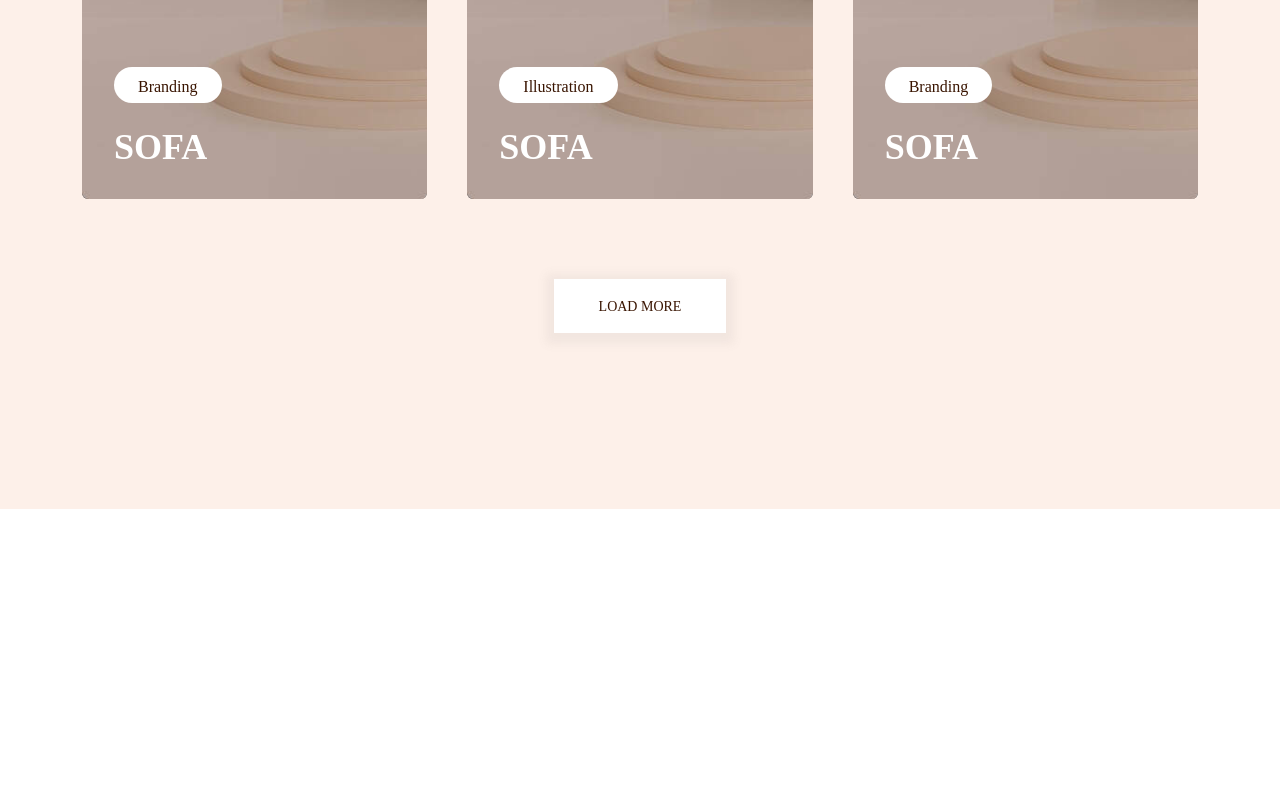
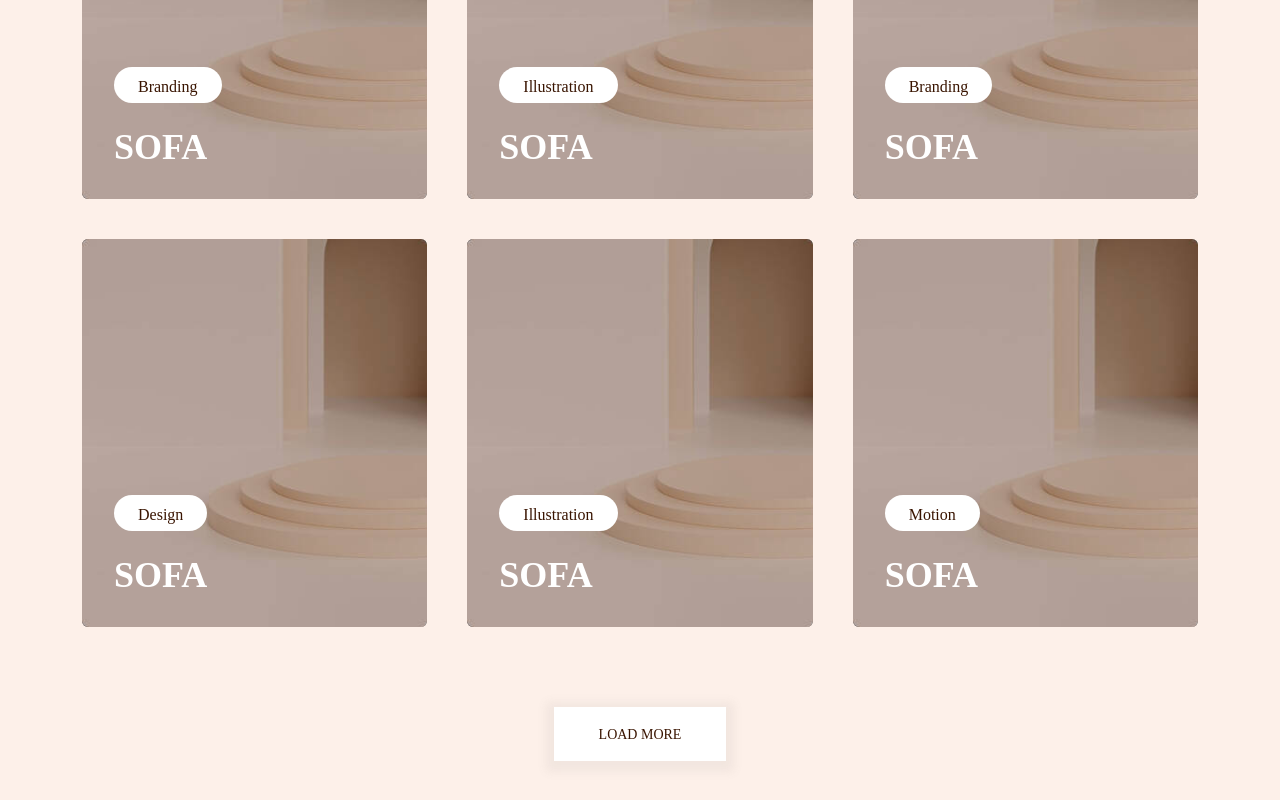
Before and after one commit to H1ghN0on/yupiter-test, a React (Create React App) app: page / in a window 1280 px wide. Shown: the part 1166-1966 px from the top of the page. Before the commit the page ends 1675 px from the top, so only its background shows below. Built offline with nearby package versions, Linux system fonts and the light colour scheme.

Commit message:
Load more button and category change on click inside card

```diff
--- a/src/components/Content/Content.tsx
+++ b/src/components/Content/Content.tsx
@@ -61,6 +61,114 @@ const cards: CardType[] = [
     name: "Sofa",
     img: "/test.jpg",
   },
+  {
+    id: 6,
+    category: {
+      label: "Design",
+      accessor: "design",
+    },
+    name: "Sofa",
+    img: "/test.jpg",
+  },
+  {
+    id: 7,
+    category: {
+      label: "Illustration",
+      accessor: "illustration",
+    },
+    name: "Sofa",
+    img: "/test.jpg",
+  },
+  {
+    id: 8,
+    category: {
+      label: "Motion",
+      accessor: "motion",
+    },
+    name: "Sofa",
+    img: "/test.jpg",
+  },
+  {
+    id: 9,
+    category: {
+      label: "Branding",
+      accessor: "branding",
+    },
+    name: "Sofa",
+    img: "/test.jpg",
+  },
+  {
+    id: 10,
+    category: {
+      label: "Illustration",
+      accessor: "illustration",
+    },
+    name: "Sofa",
+    img: "/test.jpg",
+  },
+  {
+    id: 11,
+    category: {
+      label: "Branding",
+      accessor: "branding",
+    },
+    name: "Sofa",
+    img: "/test.jpg",
+  },
+  {
+    id: 12,
+    category: {
+      label: "Design",
+      accessor: "design",
+    },
+    name: "Sofa",
+    img: "/test.jpg",
+  },
+  {
+    id: 13,
+    category: {
+      label: "Illustration",
+      accessor: "illustration",
+    },
+    name: "Sofa",
+    img: "/test.jpg",
+  },
+  {
+    id: 14,
+    category: {
+      label: "Motion",
+      accessor: "motion",
+    },
+    name: "Sofa",
+    img: "/test.jpg",
+  },
+  {
+    id: 15,
+    category: {
+      label: "Branding",
+      accessor: "branding",
+    },
+    name: "Sofa",
+    img: "/test.jpg",
+  },
+  {
+    id: 16,
+    category: {
+      label: "Illustration",
+      accessor: "illustration",
+    },
+    name: "Sofa",
+    img: "/test.jpg",
+  },
+  {
+    id: 17,
+    category: {
+      label: "Branding",
+      accessor: "branding",
+    },
+    name: "Sofa",
+    img: "/test.jpg",
+  },
 ];
 
 const categories: CategoryItemType[] = [
@@ -101,7 +209,6 @@ export interface ContentProps {
   activeCategory: CategoryItemType;
   onCategoryChange: (item: CategoryItemType) => void;
   cards: CardType[];
-  onLoadMoreClick: () => void;
   activeCard: CardType;
   onCardClick: (card: CardType) => void;
 }
@@ -113,7 +220,7 @@ const Content = () => {
     categories[0]
   );
 
-  const [activeCard, setActiveCard] = React.useState<CardType>(cards[0]);
+  const [activeCard, setActiveCard] = React.useState<CardType>(emptyCard);
 
   const onCategoryChange = (category: CategoryItemType) => {
     setActiveCard(emptyCard);
@@ -126,12 +233,9 @@ const Content = () => {
       );
     }
   };
-
   const onCardClick = (card: CardType) => {
     setActiveCard(card);
   };
-
-  const onLoadMoreClick = () => {};
 
   const adaptiveContext = React.useContext(AdaptiveContext);
 
@@ -143,7 +247,6 @@ const Content = () => {
           activeCategory={activeCategory}
           onCategoryChange={onCategoryChange}
           cards={activeCards}
-          onLoadMoreClick={onLoadMoreClick}
         />
       ) : (
         <ContentDesktopLazy
@@ -151,7 +254,6 @@ const Content = () => {
           categories={categories}
           activeCategory={activeCategory}
           onCategoryChange={onCategoryChange}
-          onLoadMoreClick={onLoadMoreClick}
           activeCard={activeCard}
           onCardClick={onCardClick}
         />
--- a/src/components/Content/ContentDesktop.tsx
+++ b/src/components/Content/ContentDesktop.tsx
@@ -3,7 +3,6 @@ import { Container } from "react-bootstrap";
 import { ContentProps } from "./Content";
 import CategoryMenuDesktop from "../ui/Desktop/CategoryMenuDesktop";
 import CardListDesktop from "@components/ui/Desktop/CardListDesktop";
-import LoadMoreButton from "./Common/LoadMoreButton";
 
 const ContentDesktop: React.FC<ContentProps> = ({
   activeCard,
@@ -12,7 +11,6 @@ const ContentDesktop: React.FC<ContentProps> = ({
   activeCategory,
   onCategoryChange,
   cards,
-  onLoadMoreClick,
 }) => {
   return (
     <div className="h-full bg-content flex flex-col items-center justify-center pb-44 pt-dContentTop">
@@ -25,13 +23,13 @@ const ContentDesktop: React.FC<ContentProps> = ({
           />
         </section>
         <CardListDesktop
+          onCategoryClick={onCategoryChange}
           active={activeCard}
           onCardClick={onCardClick}
           className="w-full grid grid-cols-3 2xl:grid-cols-4 gap-x-10 gap-y-10 pb-dCardListBottom"
           items={cards}
         />
       </Container>
-      <LoadMoreButton onClick={onLoadMoreClick} />
     </div>
   );
 };
--- a/src/components/Content/ContentMobile.tsx
+++ b/src/components/Content/ContentMobile.tsx
@@ -3,17 +3,10 @@ import { Container } from "react-bootstrap";
 import { ContentProps } from "./Content";
 import CategoryMenuMobile from "../ui/Mobile/CategoryMenuMobile";
 import CardListMobile from "@components/ui/Mobile/CardListMobile";
-import LoadMoreButton from "./Common/LoadMoreButton";
 
 const ContentMobile: React.FC<
   Omit<ContentProps, "activeCard" | "onCardClick">
-> = ({
-  categories,
-  activeCategory,
-  onCategoryChange,
-  cards,
-  onLoadMoreClick,
-}) => {
+> = ({ categories, activeCategory, onCategoryChange, cards }) => {
   return (
     <div className="bg-content flex flex-col items-center justify-center pt-mContentBottom pb-mContentBottom">
       <Container fluid>
@@ -25,11 +18,11 @@ const ContentMobile: React.FC<
           />
         </section>
         <CardListMobile
+          onCategoryClick={onCategoryChange}
           className="w-full grid grid-cols-1 gap-y-10 pb-mCardListBottom justify-items-center"
           items={cards}
         />
       </Container>
-      <LoadMoreButton onClick={onLoadMoreClick} />
     </div>
   );
 };
--- a/src/components/ui/Common/CardItem/index.tsx
+++ b/src/components/ui/Common/CardItem/index.tsx
@@ -1,18 +1,30 @@
 import { CardType } from "@components/ui/Desktop/CardListDesktop";
+import { CategoryItemType } from "@components/ui/Desktop/CategoryMenuDesktop";
 import React from "react";
 
 interface CardItemProps {
   item: CardType;
   className?: String;
   onClick?: (e: React.MouseEvent<HTMLDivElement>) => void;
+  onCategoryClick: (category: CategoryItemType) => void;
 }
 
-const CardItem: React.FC<CardItemProps> = ({ item, className, onClick }) => {
+const CardItem: React.FC<CardItemProps> = ({
+  item,
+  className,
+  onClick,
+  onCategoryClick,
+}) => {
   return (
     <div onClick={onClick} className={`relative rounded-md ${className}`}>
       <img className="rounded-md" src={item.img} alt="card" />
       <div className="absolute bottom-8 left-8">
-        <div className="bg-white px-4 py-1 rounded-full flex items-center justify-start">
+        <div
+          onClick={() => {
+            onCategoryClick(item.category);
+          }}
+          className="bg-white px-4 py-1 rounded-full flex items-center justify-start"
+        >
           <span className="mt-1 text-[#391400]">{item.category.label}</span>
         </div>
         <div className="mt-4">
--- a/src/components/ui/Desktop/CardListDesktop/CardItemDesktop.tsx
+++ b/src/components/ui/Desktop/CardListDesktop/CardItemDesktop.tsx
@@ -1,17 +1,20 @@
 import CardItem from "@components/ui/Common/CardItem";
 import React from "react";
 import { CardType } from ".";
+import { CategoryItemType } from "../CategoryMenuDesktop";
 
 interface CardItemDesktopProps {
   item: CardType;
   onClick: (item: CardType) => void;
   active: Boolean;
+  onCategoryClick: (category: CategoryItemType) => void;
 }
 
 const CardItemDesktop: React.FC<CardItemDesktopProps> = ({
   active,
   item,
   onClick,
+  onCategoryClick,
 }) => {
   const activeStyle = active && "shadow-activeCard";
 
@@ -20,7 +23,12 @@ const CardItemDesktop: React.FC<CardItemDesktopProps> = ({
   };
 
   return (
-    <CardItem className={activeStyle} onClick={handleCardClick} item={item} />
+    <CardItem
+      onCategoryClick={onCategoryClick}
+      className={activeStyle}
+      onClick={handleCardClick}
+      item={item}
+    />
   );
 };
 
--- a/src/components/ui/Desktop/CardListDesktop/index.tsx
+++ b/src/components/ui/Desktop/CardListDesktop/index.tsx
@@ -1,3 +1,4 @@
+import LoadMoreButton from "@components/Content/Common/LoadMoreButton";
 import React from "react";
 import { CategoryItemType } from "../CategoryMenuDesktop";
 import CardItemDesktop from "./CardItemDesktop";
@@ -14,18 +15,41 @@ interface CardListProps {
   items: CardType[];
   onCardClick: (item: CardType) => void;
   active: CardType;
+  onCategoryClick: (category: CategoryItemType) => void;
 }
 
 const CardListDesktop: React.FC<CardListProps> = ({
   items,
   className,
   onCardClick,
+  onCategoryClick,
   active,
 }) => {
+  const MAXIMUM_NUMBER_OF_CARDS = 9;
+  const getCurrentActiveNumber = React.useCallback((): number => {
+    return items.length < MAXIMUM_NUMBER_OF_CARDS
+      ? items.length
+      : MAXIMUM_NUMBER_OF_CARDS;
+  }, [items.length]);
+
+  const [activeNumber, setActiveNumber] = React.useState<number>(
+    getCurrentActiveNumber()
+  );
+
+  React.useEffect(() => {
+    setActiveNumber(getCurrentActiveNumber());
+  }, [items, getCurrentActiveNumber]);
+
+  const onLoadMoreClick = () => {
+    setActiveNumber(activeNumber + MAXIMUM_NUMBER_OF_CARDS);
+  };
+
   return (
+    <>
       <div className={className}>
-      {items.map((item) => (
+        {items.slice(0, activeNumber).map((item) => (
           <CardItemDesktop
+            onCategoryClick={onCategoryClick}
             active={active.id === item.id}
             item={item}
             onClick={onCardClick}
@@ -33,6 +57,12 @@ const CardListDesktop: React.FC<CardListProps> = ({
           />
         ))}
       </div>
+      <div className="flex justify-center">
+        {activeNumber !== items.length && (
+          <LoadMoreButton onClick={onLoadMoreClick} />
+        )}
+      </div>
+    </>
   );
 };
 
--- a/src/components/ui/Mobile/CardListMobile/CardItemMobile.tsx
+++ b/src/components/ui/Mobile/CardListMobile/CardItemMobile.tsx
@@ -1,13 +1,18 @@
 import CardItem from "@components/ui/Common/CardItem";
 import { CardType } from "@components/ui/Desktop/CardListDesktop";
+import { CategoryItemType } from "@components/ui/Desktop/CategoryMenuDesktop";
 import React from "react";
 
 interface CardItemMobileProps {
   item: CardType;
+  onCategoryClick: (category: CategoryItemType) => void;
 }
 
-const CardItemMobile: React.FC<CardItemMobileProps> = ({ item }) => {
-  return <CardItem item={item} />;
+const CardItemMobile: React.FC<CardItemMobileProps> = ({
+  item,
+  onCategoryClick,
+}) => {
+  return <CardItem onCategoryClick={onCategoryClick} item={item} />;
 };
 
 export default CardItemMobile;
--- a/src/components/ui/Mobile/CardListMobile/index.tsx
+++ b/src/components/ui/Mobile/CardListMobile/index.tsx
@@ -1,20 +1,27 @@
 import { CardType } from "@components/ui/Desktop/CardListDesktop";
+import { CategoryItemType } from "@components/ui/Desktop/CategoryMenuDesktop";
 import React from "react";
 import CardItemMobile from "./CardItemMobile";
 
 interface CardListMobileProps {
   className: string;
   items: CardType[];
+  onCategoryClick: (category: CategoryItemType) => void;
 }
 
 const CardListMobile: React.FC<CardListMobileProps> = ({
   items,
   className,
+  onCategoryClick,
 }) => {
   return (
     <div className={className}>
       {items.map((item) => (
-        <CardItemMobile item={item} key={item.id} />
+        <CardItemMobile
+          onCategoryClick={onCategoryClick}
+          item={item}
+          key={item.id}
+        />
       ))}
     </div>
   );
```
Lines whose indentation alone changed are shown as unchanged.
